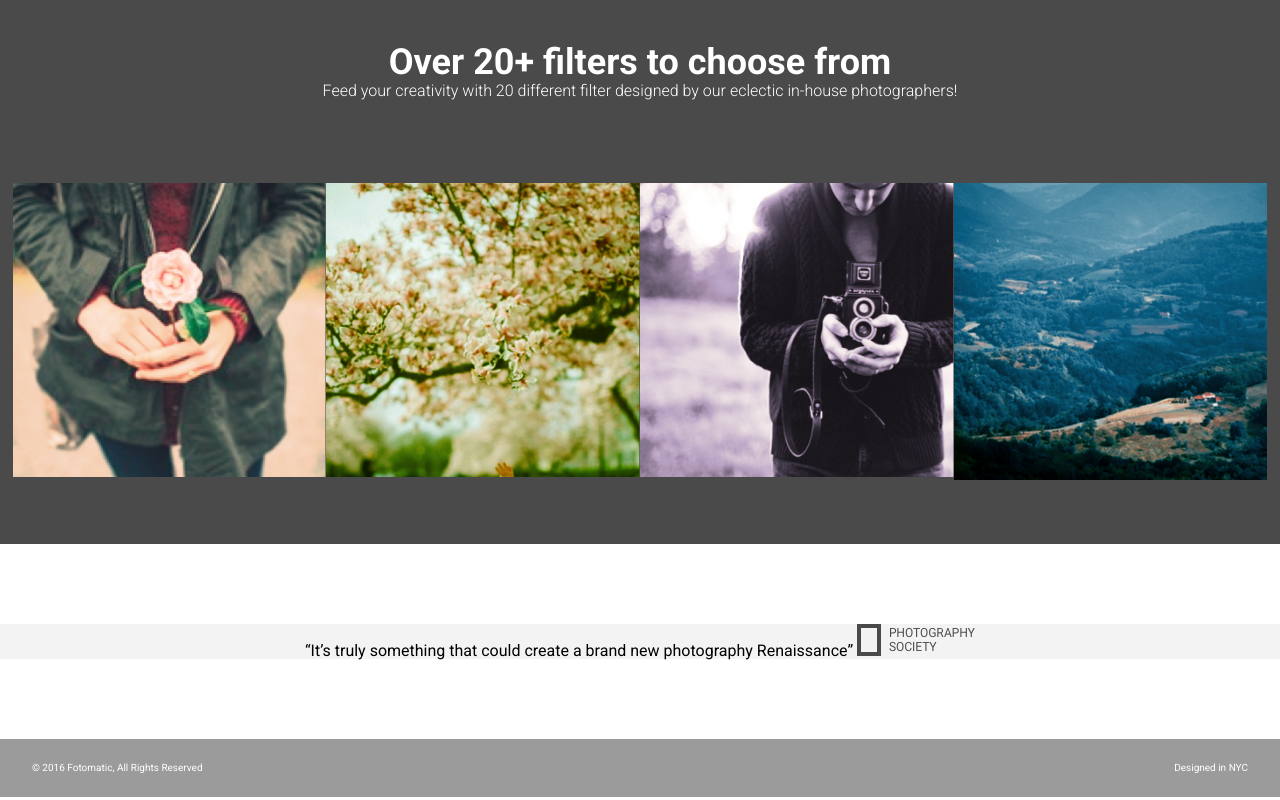
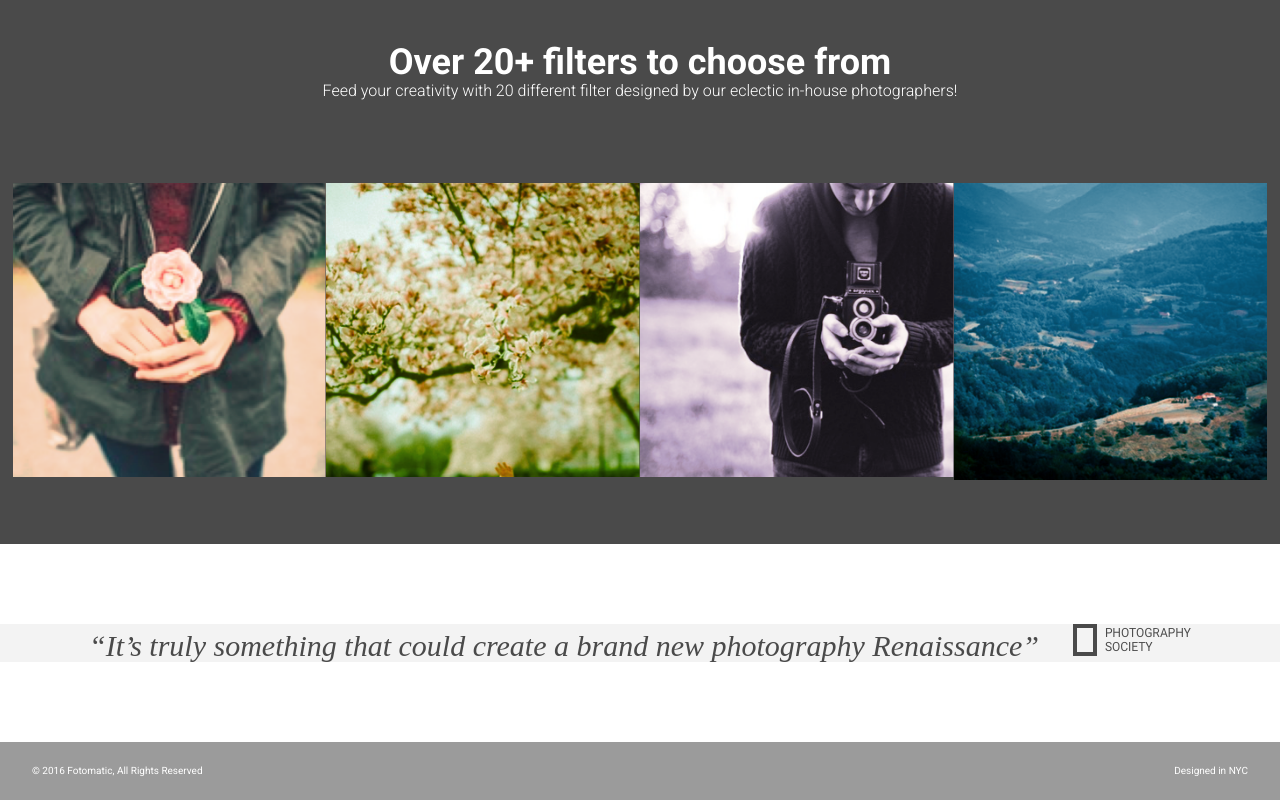
Before and after one commit to nemosfate/capstone-fotomatic, a plain HTML site: page index.html in a window 1280 px wide. Shown: the part 1764-2564 px from the top of the page. Drawn offline with Linux system fonts and the light colour scheme; a web font is replaced by a local one.

Commit message:
cleaning up bs

```diff
--- a/resources/css/style.css
+++ b/resources/css/style.css
@@ -356,7 +356,7 @@ header .mobile {
   padding: 5rem 0;
 }
 
-span .quote {
+.quote {
   padding-right: 1.875rem;
   font-family: "Palatino-Italic", serif;
   font-size: 1.875rem;
```
